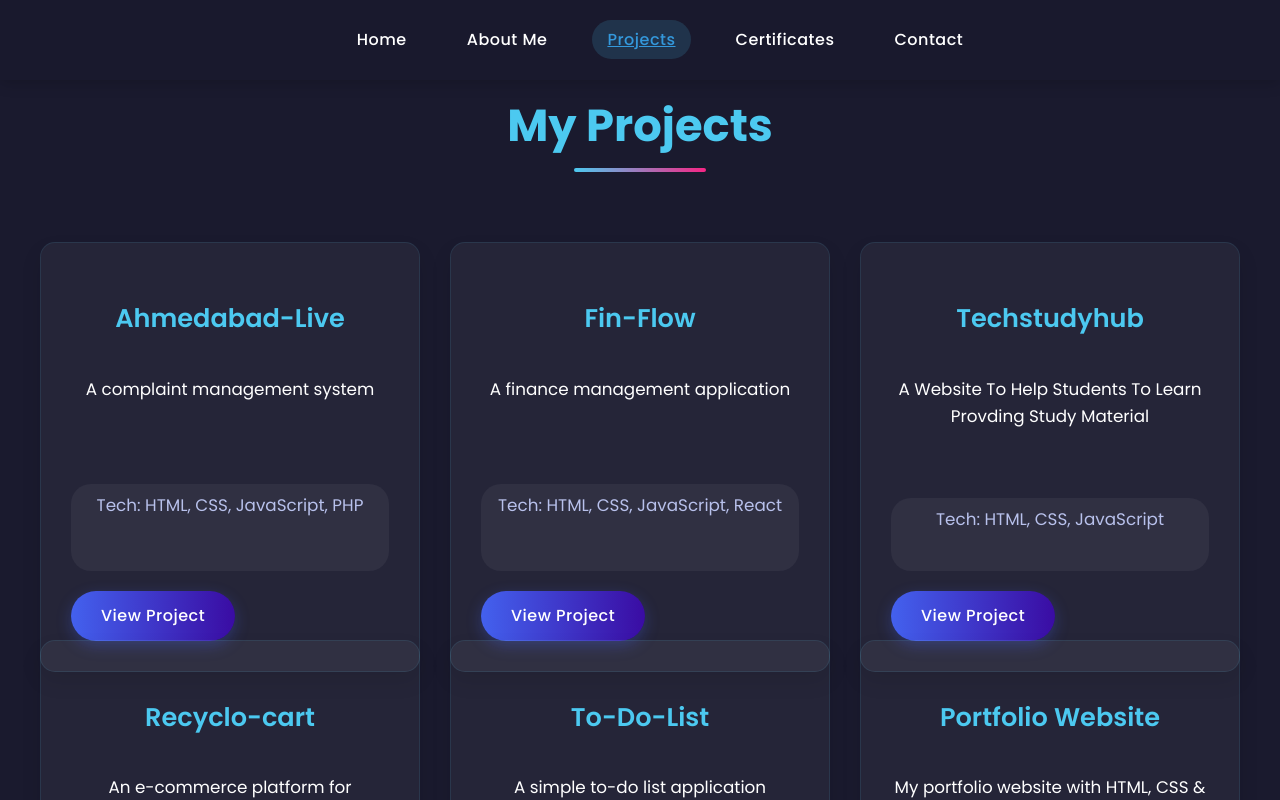
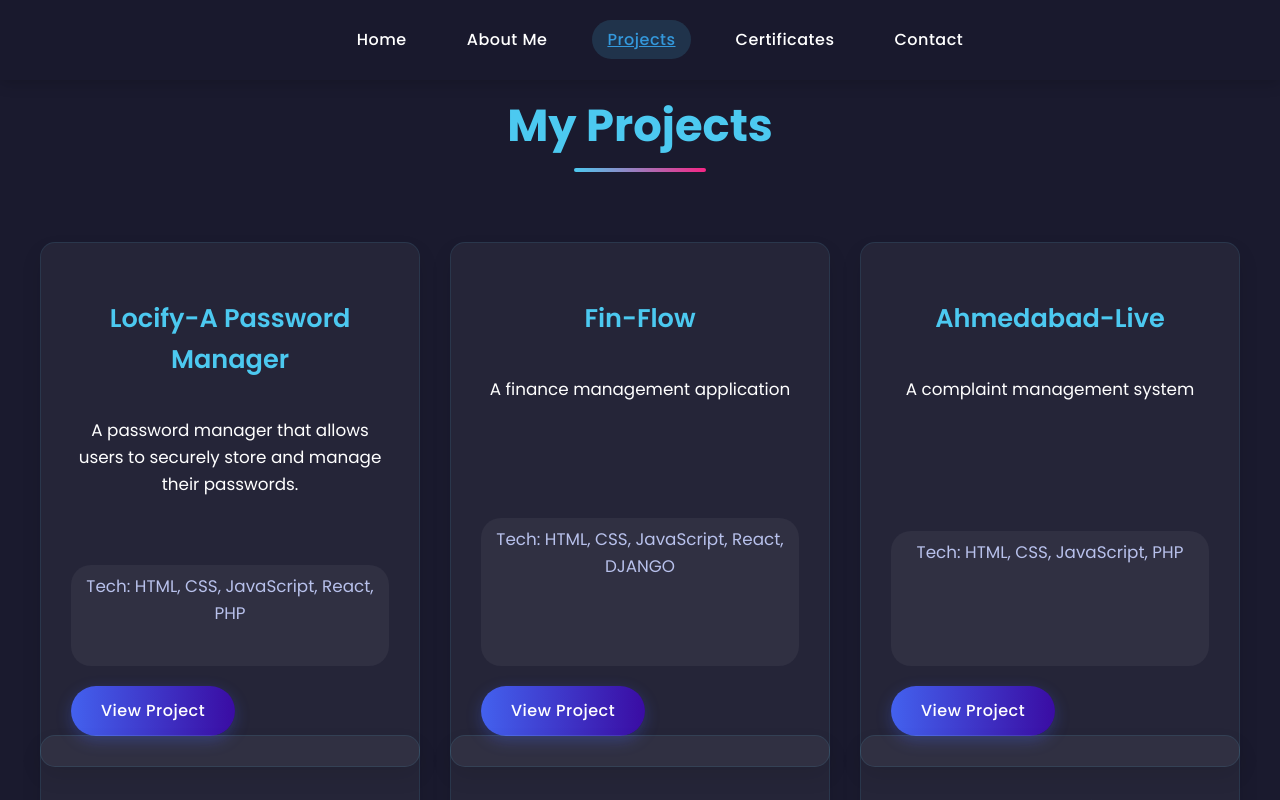
Before and after one commit to httpMeet/PortfolioWebsite, a React (Vite) app: page /projects in a window 1280 px wide. Shown: the top 800 px of the page. Built offline with nearby package versions, Linux system fonts and the light colour scheme.

Commit message:
Added One New Project

```diff
--- a/src/components/Projects.js
+++ b/src/components/Projects.js
@@ -4,16 +4,22 @@ import React from 'react';
 const Projects = () => {
   const projects = [
     {
+      name:"Locify-A Password Manager",
+      description: "A password manager that allows users to securely store and manage their passwords.",
+      tech:"HTML, CSS, JavaScript, React, PHP",
+      link:"https://github.com/httpMeet/Locify-A-Password-Manager"
+    },
+    {
+      name:"Fin-Flow",
+      description: "A finance management application",
+      tech: "HTML, CSS, JavaScript, React, DJANGO",
+      link: "https://github.com/httpMeet/FinFlow"
+    },
+    {
       name: "Ahmedabad-Live",
       description: "A complaint management system",
       tech: "HTML, CSS, JavaScript, PHP",
       link: "https://github.com/httpMeet/Ahmedabad-Live"
-    },
-    {
-      name:"Fin-Flow",
-      description: "A finance management application",
-      tech: "HTML, CSS, JavaScript, React",
-      link: "https://github.com/httpMeet/FinFlow"
     },
     {
       name:"Techstudyhub",
```
